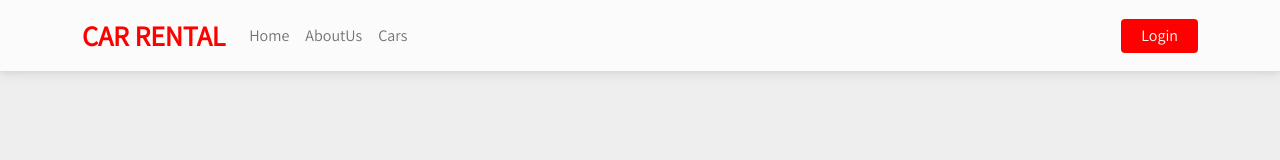
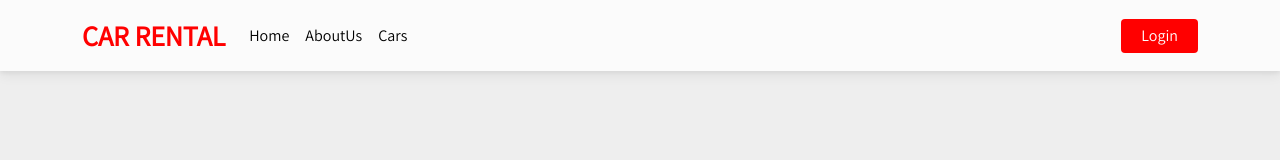
Before and after one commit to ElbouhmydyAbdelmoughit/Rental-Car-MERN-Stack, a React (Create React App) app in the folder client/: page / in a window 1280 px wide. Shown: the top 160 px of the page. Built offline with nearby package versions, Linux system fonts and the light colour scheme.

Commit message:
create Authorisation and Private Admin Route components

```diff
--- a/client/package.json
+++ b/client/package.json
@@ -14,6 +14,7 @@
     "axios": "^1.3.4",
     "bootstrap": "^5.3.0-alpha3",
     "i": "^0.3.7",
+    "jwt-decode": "^3.1.2",
     "mdb-react-ui-kit": "^6.0.0",
     "npm": "^9.6.3",
     "react": "^18.2.0",
--- a/client/src/App.js
+++ b/client/src/App.js
@@ -14,6 +14,7 @@ import Dashboard from "./pages/Dashboard/Dashdoard";
 import Order from "./pages/Order/Order";
 import Client from "./pages/Client/Client";
 import Car from "./pages/Car/Car";
+import PrivateAdminRoute from "./components/PrivateAdminRoute/PrivateAdminRoute";
 
 const App = () => {
   return (
@@ -23,10 +24,12 @@ const App = () => {
         <Route path="/" element={<Home />} />
         <Route path="Login" element={<Login />} />
         <Route path="Register" element={<Register />} />
-        <Route element={<Dashboard />}>
-          <Route index path="car" element={<Order />} />
-          <Route path="client" element={<Client />} />
-          <Route path="order" element={<Car />} />
+        <Route element={<PrivateAdminRoute />}>
+          <Route element={<Dashboard />}>
+            <Route index path="car" element={<Order />} />
+            <Route path="client" element={<Client />} />
+            <Route path="order" element={<Car />} />
+          </Route>
         </Route>
       </Routes>
       <Routes></Routes>
--- /dev/null
+++ b/client/src/components/Authorisation/Authorisation.js
@@ -0,0 +1,15 @@
+import jwt from "jwt-decode";
+
+const Authorisation = () => {
+  const token = localStorage.getItem("token");
+
+  if (token) {
+    // const e = JSON.parse(token);
+    console.log(jwt(token));
+    return jwt(token);
+  }
+
+  return false;
+};
+
+export default Authorisation;
--- a/client/src/components/Footer/Footer.js
+++ b/client/src/components/Footer/Footer.js
@@ -33,17 +33,17 @@ export default function App() {
                 Products
               </h6>
               <p>
-                <a href="#!" className="text-reset">
+                <a href="#home" className="text-reset">
                   Home
                 </a>
               </p>
               <p>
-                <a href="#!" className="text-reset">
+                <a href="#about" className="text-reset">
                   AboutUs
                 </a>
               </p>
               <p>
-                <a href="#!" className="text-reset">
+                <a href="#cars" className="text-reset">
                   Cars
                 </a>
               </p>
--- a/client/src/components/Header/Header.js
+++ b/client/src/components/Header/Header.js
@@ -12,10 +12,10 @@ function Header() {
         </Navbar.Brand>
         <Navbar.Toggle aria-controls="basic-navbar-nav" />
         <Navbar.Collapse id="basic-navbar-nav">
-          <Nav className="me-auto">
-            <Nav.Link href="#home">Home</Nav.Link>
-            <Nav.Link href="#link">AboutUs</Nav.Link>
-            <Nav.Link href="#link">Cars</Nav.Link>
+          <Nav className="me-auto" style={{ color: "black !important" }}>
+            <Nav.Link className="text-black" href="#home">Home</Nav.Link>
+            <Nav.Link className="text-black" href="#about">AboutUs</Nav.Link>
+            <Nav.Link className="text-black" href="#cars">Cars</Nav.Link>
           </Nav>
           <Nav className="ms-auto">
             <Nav.Link
--- a/client/src/components/Hero/Hero.js
+++ b/client/src/components/Hero/Hero.js
@@ -9,7 +9,7 @@ import { Button, CardActionArea, CardActions } from "@mui/material";
 const Hero = (props) => {
   return (
     <main id="home">
-      <div className="container">
+      <div className="container" id="home">
         <div className="row d-flex justify-content-between align-items-center">
           <div
             className="col-md text-center text-sm-start"
@@ -26,7 +26,7 @@ const Hero = (props) => {
           </div>
         </div>
       </div>
-      <div class="row col-12 text-wrap d-md-flex d-block text-black">
+      <div class="row col-12 text-wrap d-md-flex d-block text-black" id="about">
         <div class="col-6" id="image_about">
           <img
             class="img-fluid w-100 mx-auto  d-none d-md-block"
@@ -53,6 +53,7 @@ const Hero = (props) => {
       <div
         className="container mx-auto d-flex justify-content-between align-content-between align-items-between flex-wrap"
         style={{ marginTop: 110, marginBottom: 110 }}
+        id="cars"
       >
         <Card sx={{ maxWidth: 345 }} className="mb-5">
           <CardActionArea style={{ marginRight: 20 }}>
--- /dev/null
+++ b/client/src/components/PrivateAdminRoute/PrivateAdminRoute.js
@@ -0,0 +1,8 @@
+import { Navigate, Outlet } from "react-router-dom";
+import Authorisation from "../Authorisation/Authorisation";
+
+const PrivateAdminRoute = () => {
+  return Authorisation().role === "admin" ? <Outlet /> : <Navigate to="*" />;
+};
+
+export default PrivateAdminRoute;
--- a/client/src/pages/Car/Car.js
+++ b/client/src/pages/Car/Car.js
@@ -1,4 +1,7 @@
+
+
 const Car = () => {
+
   return (
     <table className="table" style={{ minWidth: "800px" }}>
       <thead className="bg-black text-white">
--- a/client/src/pages/Home.js
+++ b/client/src/pages/Home.js
@@ -2,8 +2,10 @@ import React from "react";
 import Footer from "../components/Footer/Footer";
 import Header from "../components/Header/Header";
 import Hero from "../components/Hero/Hero";
+import Authorisation from "../components/Authorisation/Authorisation";
 
 const Home = () => {
+  console.log(Authorisation());
   return (
     <>
       <Header />
```
Also changed, not shown: 1 other file (tests, documents, lock files or other folders).
